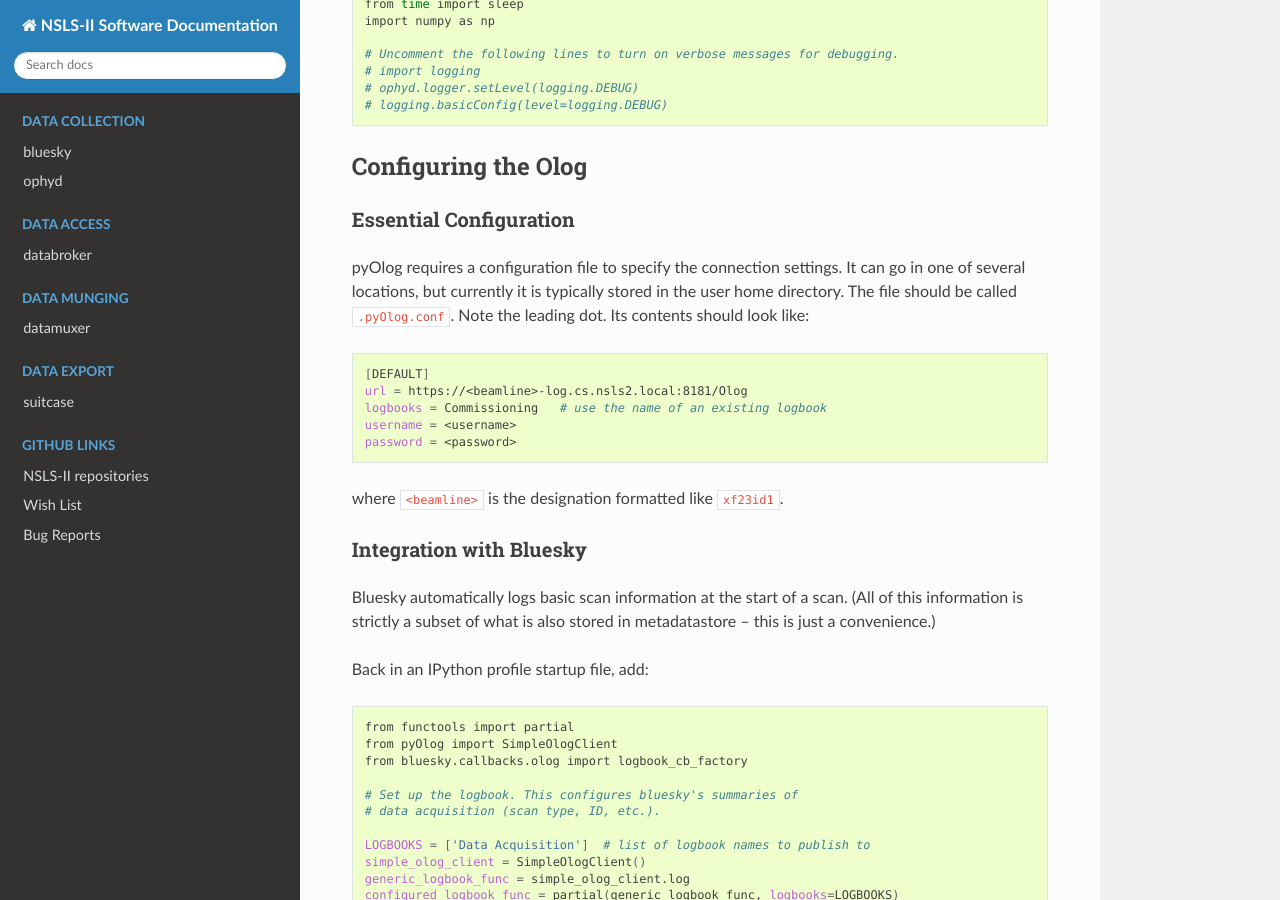
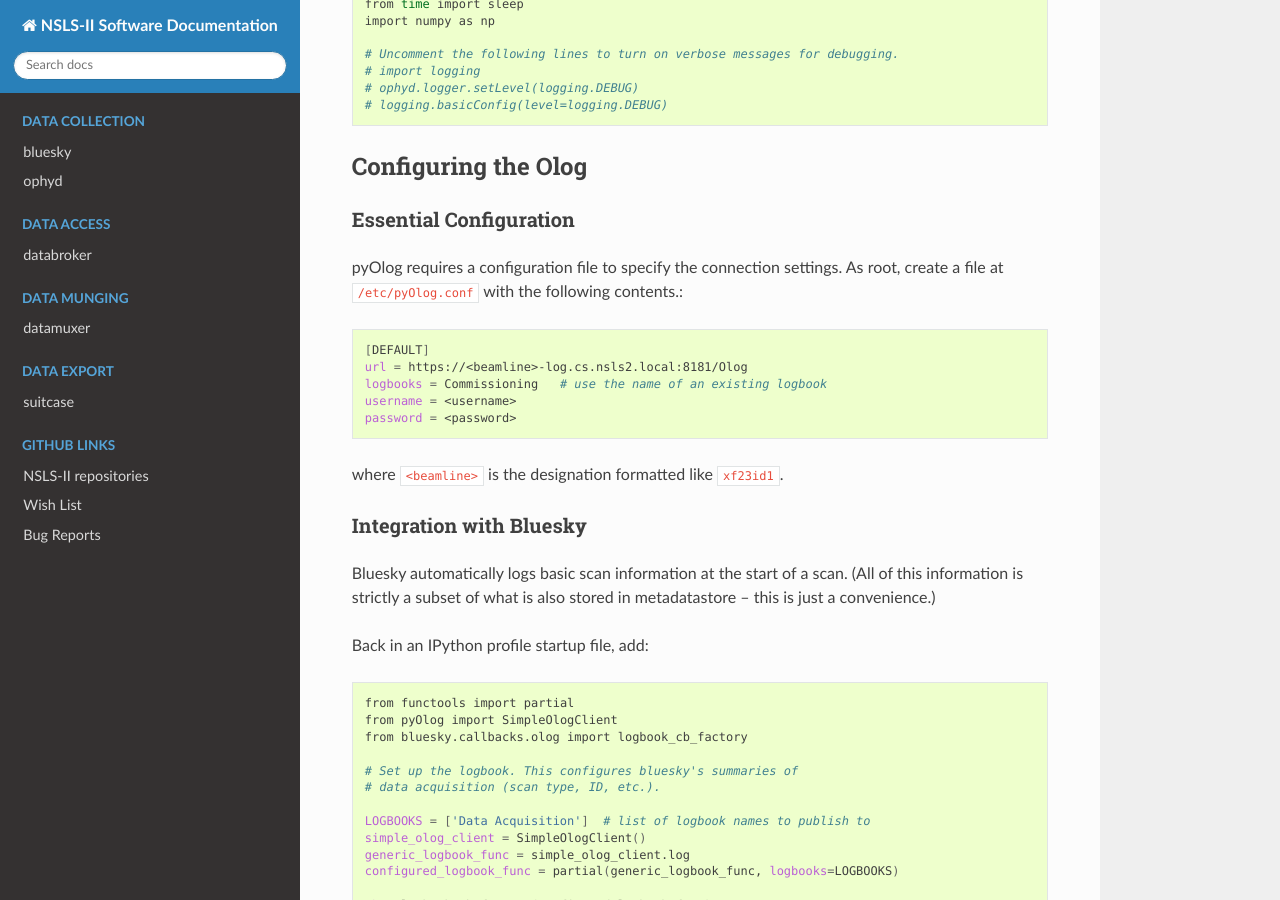
Before and after one commit to NSLS-II/docs, a Sphinx documentation site: the page built from source/beamline-configuration.rst, in a window 1280 px wide and 900 px high, scrolled down 1255 px. Built offline with Sphinx 7.4.7 and the Read the Docs theme 2.0.0, drawn with Linux system fonts in a browser that asks for light colours; pages that are not in the unit, such as notebooks, are missing from menus.

Commit message:
Put olog conf file in /etc

```diff
--- a/source/beamline-configuration.rst
+++ b/source/beamline-configuration.rst
@@ -77,9 +77,8 @@
 =======================
 
 pyOlog requires a configuration file to specify the connection
-settings. It can go in one of several locations, but currently it is
-typically stored in the user home directory. The file should be called
-``.pyOlog.conf``. Note the leading dot. Its contents should look like::
+settings. As root, create a file at ``/etc/pyOlog.conf`` with the following
+contents.::
 
     [DEFAULT]
     url = https://<beamline>-log.cs.nsls2.local:8181/Olog
```
